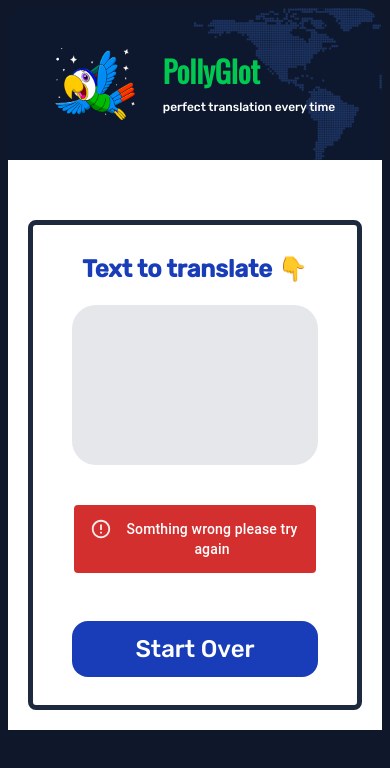
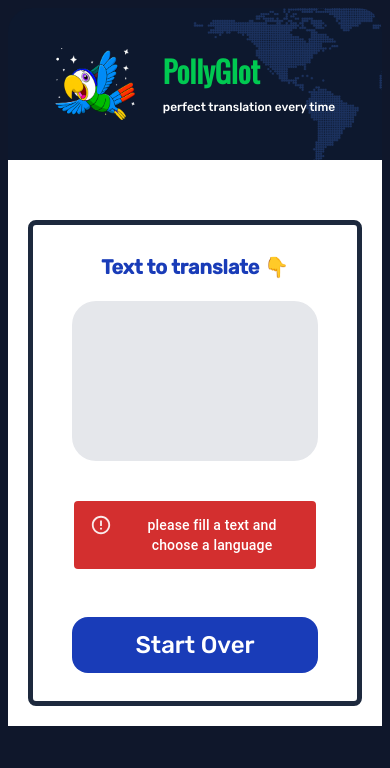
Before and after one commit to Boukermakhaled/pollyglot-aiTranslator, a React (Vite) app: page / in a window 390 px wide. Both pictures are taken after a click on the button "Translate". Shown: the top 768 px of the page. Built offline with nearby package versions, Linux system fonts and the light colour scheme; no server answers.

Commit message:
UX lvled up & responsive design

```diff
--- a/src/App.jsx
+++ b/src/App.jsx
@@ -6,7 +6,7 @@ import Header from './compounents/Header'
 import Trans from './compounents/Trans'
 function App() {
   return (
-    <div className='container p-0 mx-auto w-full bg-white rounded-t-4xl'>
+    <div className='container p-0 mx-auto  w-full bg-white rounded-t-4xl'>
     <Header />
     <Trans />
     </div>
--- a/src/compounents/Error.jsx
+++ b/src/compounents/Error.jsx
@@ -1,12 +1,12 @@
 import Alert from '@mui/material/Alert';
 import Stack from '@mui/material/Stack';
 
-export default function FilledAlerts() {
+export default function FilledAlerts({msg}) {
   return (
     <Stack sx={{ width: '90%' }} spacing={2}  >
 
       <Alert variant="filled" severity="error">
-        Somthing wrong please try again
+        {msg}
       </Alert>
     </Stack>
   );
--- a/src/compounents/Loading.jsx
+++ b/src/compounents/Loading.jsx
@@ -4,7 +4,7 @@ import Box from '@mui/material/Box';
 export default function CircularIndeterminate() {
   return (
     <Box sx={{ display: 'flex' }}>
-      <CircularProgress />
+      <CircularProgress size={50}/>
     </Box>
   );
 }
--- a/src/compounents/Trans.jsx
+++ b/src/compounents/Trans.jsx
@@ -20,7 +20,12 @@ export default function Trans(){
     //ai
    const url = 'https://polly-glot-claud.samedxkhaled.workers.dev'
    async function handleTranslate() {
+    if(text == '' || language.lang == ''){
+      setErr('please fill a text and choose a language')
+      return;
+    }
     setLoading(true)
+
   try {
     const response = await fetch("../api/translate", {
       method: "POST",
@@ -42,7 +47,7 @@ export default function Trans(){
 
   } catch (e) {
     setLoading(false)
-    setErr(true);
+    setErr('something wrong please try again');
     console.log("error:", e);
   }
 }
@@ -53,14 +58,14 @@ export default function Trans(){
         <section className="trans p-5 mt-10">
             <div className="content border-5  border-slate-800 rounded-lg mx-auto p-7 flex flex-col gap-10">
                 <div className="input-block flex flex-col gap-5 justify-center items-center">
-            <h1 className="title text-blue-800 font-bold text-2xl md:text-4xl">Text to translate 👇</h1>
+            <h1 className="title text-blue-800 font-bold text-xl md:text-4xl">Text to translate 👇</h1>
             <textarea className="resize-none w-11/12 h-40 10/12 p-5 text-lg bg-gray-200 rounded-3xl" name="to-translate" value={text} onChange={(e) => {
                 setText(e.target.value)
             }}></textarea>
             </div>
             <div className="results flex flex-col items-center gap-10 w-full justify-center">
            {loading && (<CircularIndeterminate />)}
-           {err && (<FilledAlerts />)}
+           {err && (<FilledAlerts msg={err}/>)}
             {
             !loading && !result && !err && (<div className="output-block w-full flex flex-col gap-5 justify-center items-center">
             <h1 className="title text-blue-800 font-bold text-xl md:text-4xl">Select a language 👇</h1>
```
